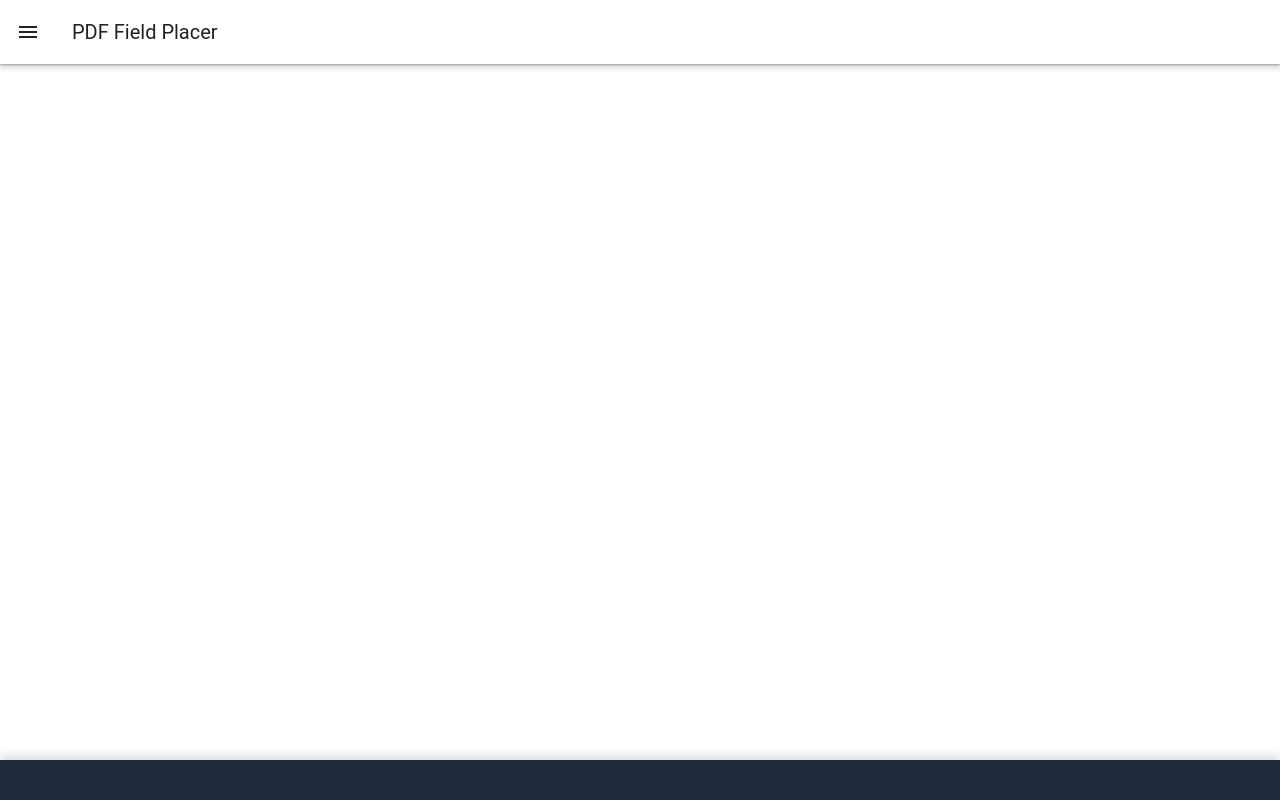
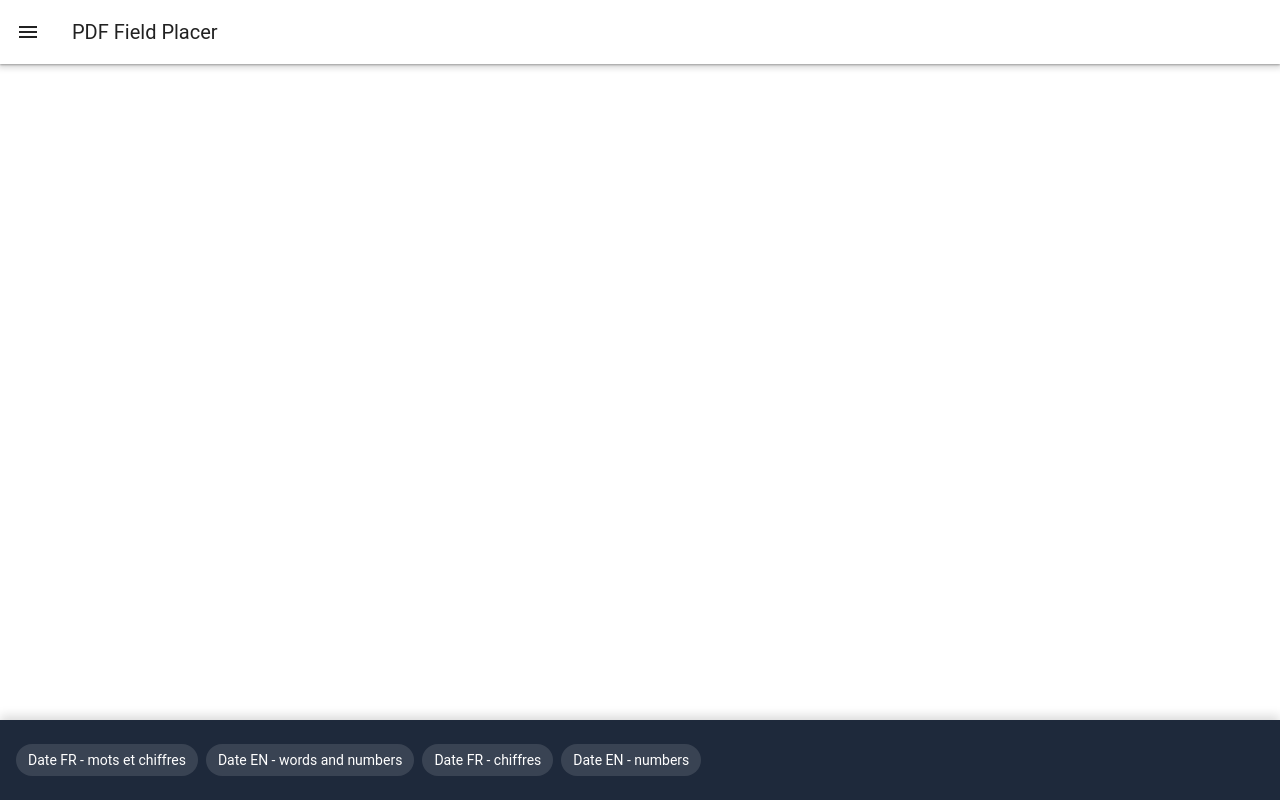
Before and after one commit to robert-louis-lando/pdf-field-placer, a Vue app: page /pdf-preview in a window 1280 px wide. Built offline with nearby package versions, Linux system fonts and the light colour scheme.

Commit message:
perfection

```diff
--- a/src/component/filePreviewer/filePreviewer.ts
+++ b/src/component/filePreviewer/filePreviewer.ts
@@ -17,7 +17,40 @@ export interface FieldPlacement {
 
 export const fieldPlacements = ref<FieldPlacement[]>([])
 export const filenameHeaders = ref<string[]>([])
+const frenchDateWordsHeader = 'Date FR - mots et chiffres'
+const englishDateWordsHeader = 'Date EN - words and numbers'
+const frenchDateNumbersHeader = 'Date FR - chiffres'
+const englishDateNumbersHeader = 'Date EN - numbers'
+export const artificialHeaders = [
+  frenchDateWordsHeader,
+  englishDateWordsHeader,
+  frenchDateNumbersHeader,
+  englishDateNumbersHeader,
+]
 let movingField: FieldPlacement | undefined
+
+function artificialDateValues(): Record<string, string> {
+  const today = new Date()
+  return {
+    [frenchDateWordsHeader]: new Intl.DateTimeFormat('fr-FR', {
+      day: 'numeric',
+      month: 'long',
+      year: 'numeric',
+    }).format(today),
+    [englishDateWordsHeader]: new Intl.DateTimeFormat('en-US', {
+      day: 'numeric',
+      month: 'long',
+      year: 'numeric',
+    }).format(today),
+    [frenchDateNumbersHeader]: new Intl.DateTimeFormat('fr-FR').format(today),
+    [englishDateNumbersHeader]: new Intl.DateTimeFormat('en-US').format(today),
+  }
+}
+
+export function getHeaderValue(row: Record<string, unknown>, header: string) {
+  const dateValues = artificialDateValues()
+  return dateValues[header] ?? row[header]
+}
 
 export function getPdfCoordinates(event: DragEvent | MouseEvent): PageSize {
   const target = event.currentTarget as HTMLElement | null
@@ -113,7 +146,7 @@ export function startFieldMove(field: FieldPlacement, event: PointerEvent) {
 
 function makePdfFilename(row: Record<string, unknown>, headers: string[]) {
   return headers
-    .map((header) => String(row[header] ?? '').trim())
+    .map((header) => String(getHeaderValue(row, header) ?? '').trim())
     .join('_')
     .replace(/[<>:"/\\|?*\x00-\x1F]/g, '-')
     .replace(/\s+/g, ' ')
@@ -164,7 +197,7 @@ export async function createAndFillPdfs() {
         borderColor: undefined,
         backgroundColor: rgb(1, 1, 1),
       })
-      const value = row[placement.fieldName as keyof typeof row]
+      const value = getHeaderValue(row, placement.fieldName)
       textField.setText(value == null ? '' : String(value))
     }
     form.flatten()
--- a/src/component/filePreviewer/filePreviewer.vue
+++ b/src/component/filePreviewer/filePreviewer.vue
@@ -5,6 +5,7 @@ import { excelData, pdfData } from '../fileUploader/fileUploader'
 import HeaderComponent from '../headerComponent/headerComponent.vue'
 import {
   allowFieldDrop,
+  artificialHeaders,
   createAndFillPdfs,
   fieldPlacements,
   filenameHeaders,
@@ -16,7 +17,7 @@ import { startFieldMove } from './filePreviewer.ts'
 
 const totalPages = computed(() => pdfData.value?.pageCount ?? 0)
 const previewSource = computed(() => pdfData.value?.buffer.slice(0))
-const excelHeaders = computed(() => excelData.value?.headers ?? [])
+const excelHeaders = computed(() => [...(excelData.value?.headers ?? []), ...artificialHeaders])
 </script>
 
 <template>
--- a/src/component/headerComponent/headerComponent.vue
+++ b/src/component/headerComponent/headerComponent.vue
@@ -1,11 +1,13 @@
 <script setup lang="ts">
 import { computed } from 'vue'
 import { excelData } from '../fileUploader/fileUploader'
-import { fieldPlacements } from '../filePreviewer/filePreviewer'
+import { artificialHeaders, fieldPlacements } from '../filePreviewer/filePreviewer'
 
 const availableHeaders = computed(() =>
-  excelData.value?.headers.filter(
-    (header) => !fieldPlacements.value.some((field) => field.fieldName === header),
+  [...(excelData.value?.headers ?? []), ...artificialHeaders].filter(
+    (header, index, headers) =>
+      headers.indexOf(header) === index &&
+      !fieldPlacements.value.some((field) => field.fieldName === header),
   ),
 )
 
```
